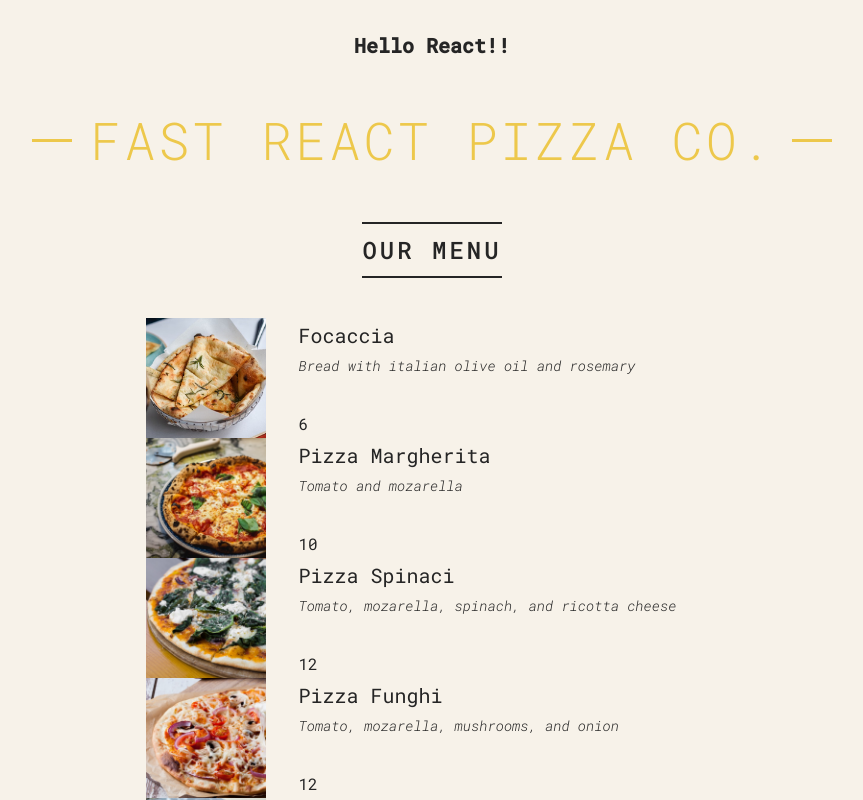
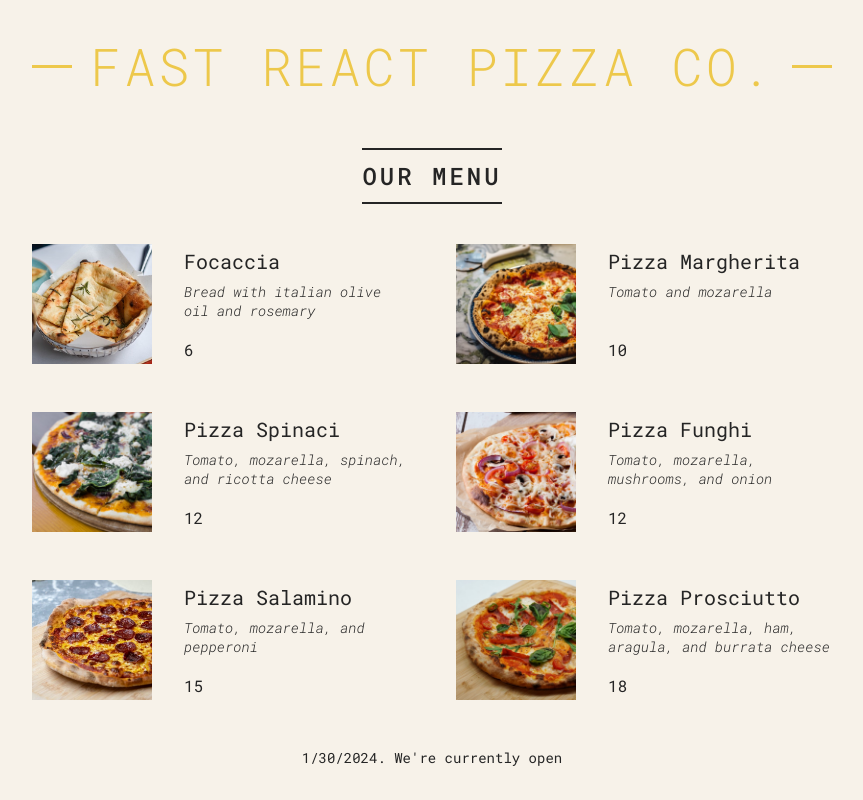
Before and after one commit to Soulbolt/pizza-menu-03, a React (Create React App) app: page / in a window 1280 px wide. Shown: the top 800 px of the page, without its empty margins (208-1071 px from the left). Built offline with nearby package versions, Linux system fonts and the light colour scheme.

Commit message:
add classname to style the pizza menu.

```diff
--- a/src/index.jsx
+++ b/src/index.jsx
@@ -50,7 +50,6 @@ const pizzaData = [
 function App() {
   return (
     <div className="container">
-      <h1>Hello React!!</h1>
       <Header />
       <Menu />
       <Footer />
@@ -72,7 +71,7 @@ function Menu() {
   return (
     <main className="menu">
       <h2>Our Menu</h2>
-      <ul>
+      <ul className="pizzas">
         {pizzaData.map((pizza) => (
           <Pizza pizzaOjb={pizza} key={pizza.name} />
         ))}
```
